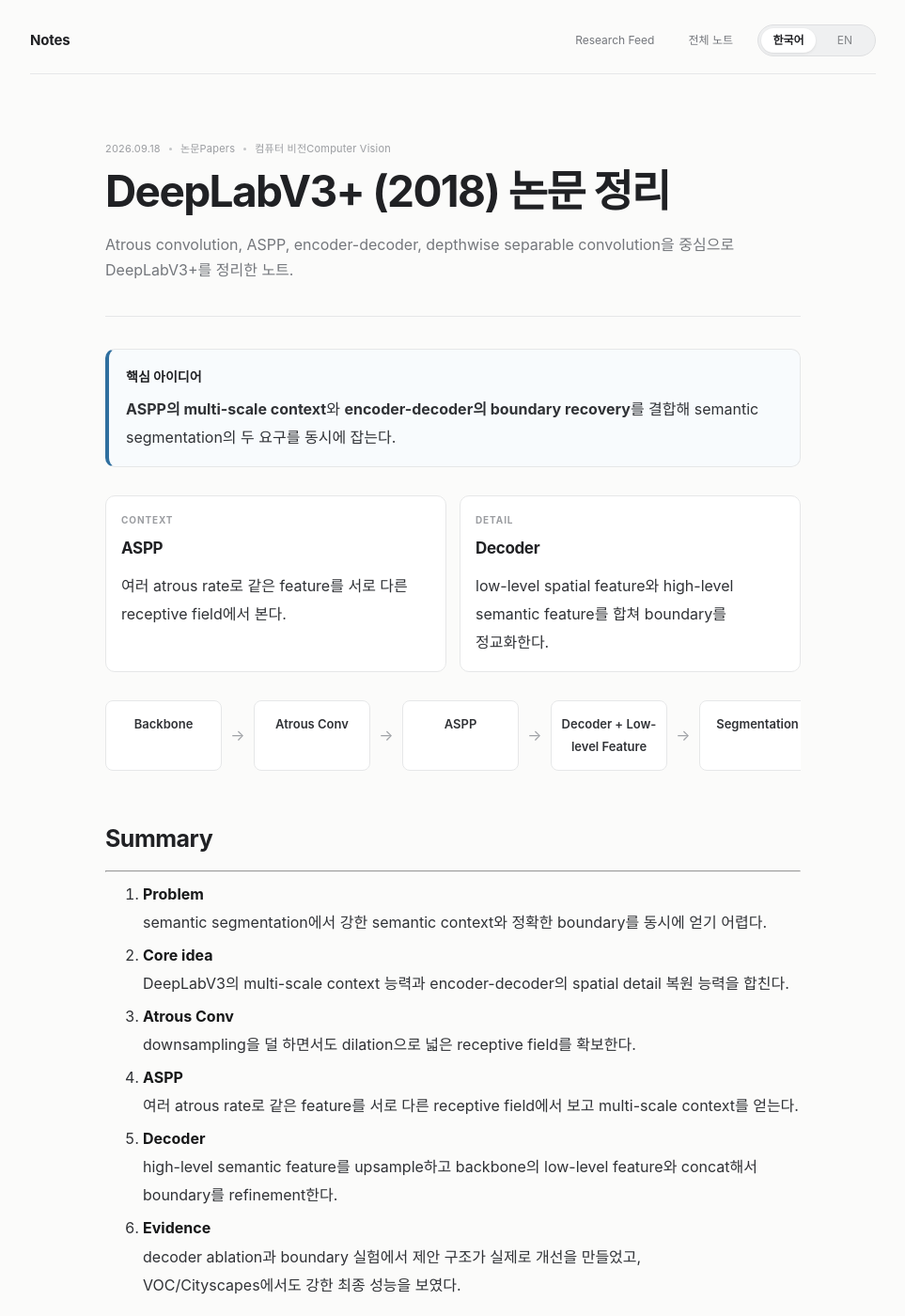
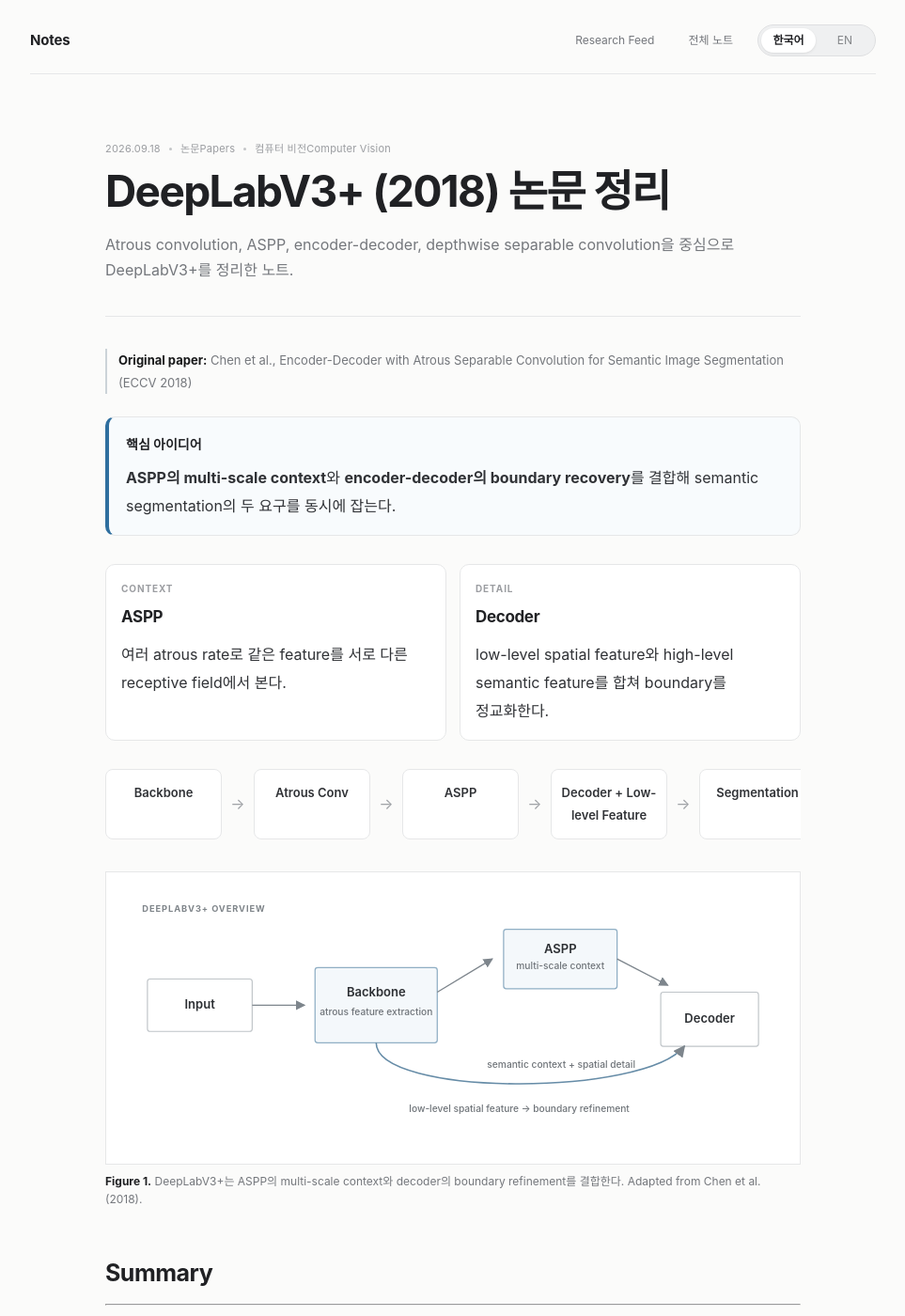
Before and after one commit to nayana224/nayana224.github.io, a Jekyll site: the page built from _notes/deeplabv3plus-2018.md, in a window 1280 px wide and 1400 px high. Shown: the whole window at 94% size, without its empty margins (158-1121 px from the left). Built offline with Jekyll 4.4.1, drawn with Linux system fonts in a browser that asks for light colours.

Commit message:
notes: add paper-style source figure

```diff
--- a/_notes/deeplabv3plus-2018.md
+++ b/_notes/deeplabv3plus-2018.md
@@ -17,6 +17,8 @@
 source: Notion
 source_language: ko
 ---
+
+<p class="figure-note"><strong>Original paper:</strong> <a href="https://openaccess.thecvf.com/content_ECCV_2018/html/Liang-Chieh_Chen_Encoder-Decoder_with_Atrous_ECCV_2018_paper.html">Chen et al., Encoder-Decoder with Atrous Separable Convolution for Semantic Image Segmentation (ECCV 2018)</a></p>
 
 <!-- visual-summary:v1 -->
 <div class="note-callout note-callout-primary">
@@ -41,6 +43,27 @@
   <div class="pipeline-node">Segmentation</div>
 </div>
 
+
+
+<!-- paper-figure:deeplab-overview -->
+<figure class="paper-figure">
+ <div class="paper-figure-frame"><div class="paper-figure-canvas">
+ <svg viewBox="0 0 760 300" role="img" aria-label="DeepLabV3 Plus overview">
+  <defs><marker id="dlA" markerWidth="8" markerHeight="8" refX="7" refY="4" orient="auto"><path d="M0,0 L8,4 L0,8 z" fill="#7d858c"/></marker></defs>
+  <text x="24" y="28" class="fig-kicker">DEEPLABV3+ OVERVIEW</text>
+  <rect x="30" y="105" width="120" height="60" rx="3" class="fig-box"/><text x="90" y="135" class="fig-label">Input</text>
+  <path d="M150 135 L210 135" class="fig-arrow" marker-end="url(#dlA)"/>
+  <rect x="222" y="92" width="140" height="86" rx="3" class="fig-box-accent"/><text x="292" y="121" class="fig-label">Backbone</text><text x="292" y="146" class="fig-small">atrous feature extraction</text>
+  <path d="M362 120 L425 82" class="fig-arrow" marker-end="url(#dlA)"/>
+  <rect x="438" y="48" width="130" height="68" rx="3" class="fig-box-accent"/><text x="503" y="72" class="fig-label">ASPP</text><text x="503" y="94" class="fig-small">multi-scale context</text>
+  <path d="M568 82 L626 112" class="fig-arrow" marker-end="url(#dlA)"/>
+  <rect x="618" y="120" width="112" height="62" rx="3" class="fig-box"/><text x="674" y="151" class="fig-label">Decoder</text>
+  <path d="M292 178 C292 240, 600 240, 645 182" class="fig-arrow-accent" marker-end="url(#dlA)"/>
+  <text x="456" y="257" class="fig-small">low-level spatial feature → boundary refinement</text>
+  <text x="504" y="207" class="fig-small">semantic context + spatial detail</text>
+ </svg></div></div>
+ <figcaption><strong>Figure 1.</strong> DeepLabV3+는 ASPP의 multi-scale context와 decoder의 boundary refinement를 결합한다. Adapted from Chen et al. (2018).</figcaption>
+</figure>
 
 ## Summary
   ---
```
